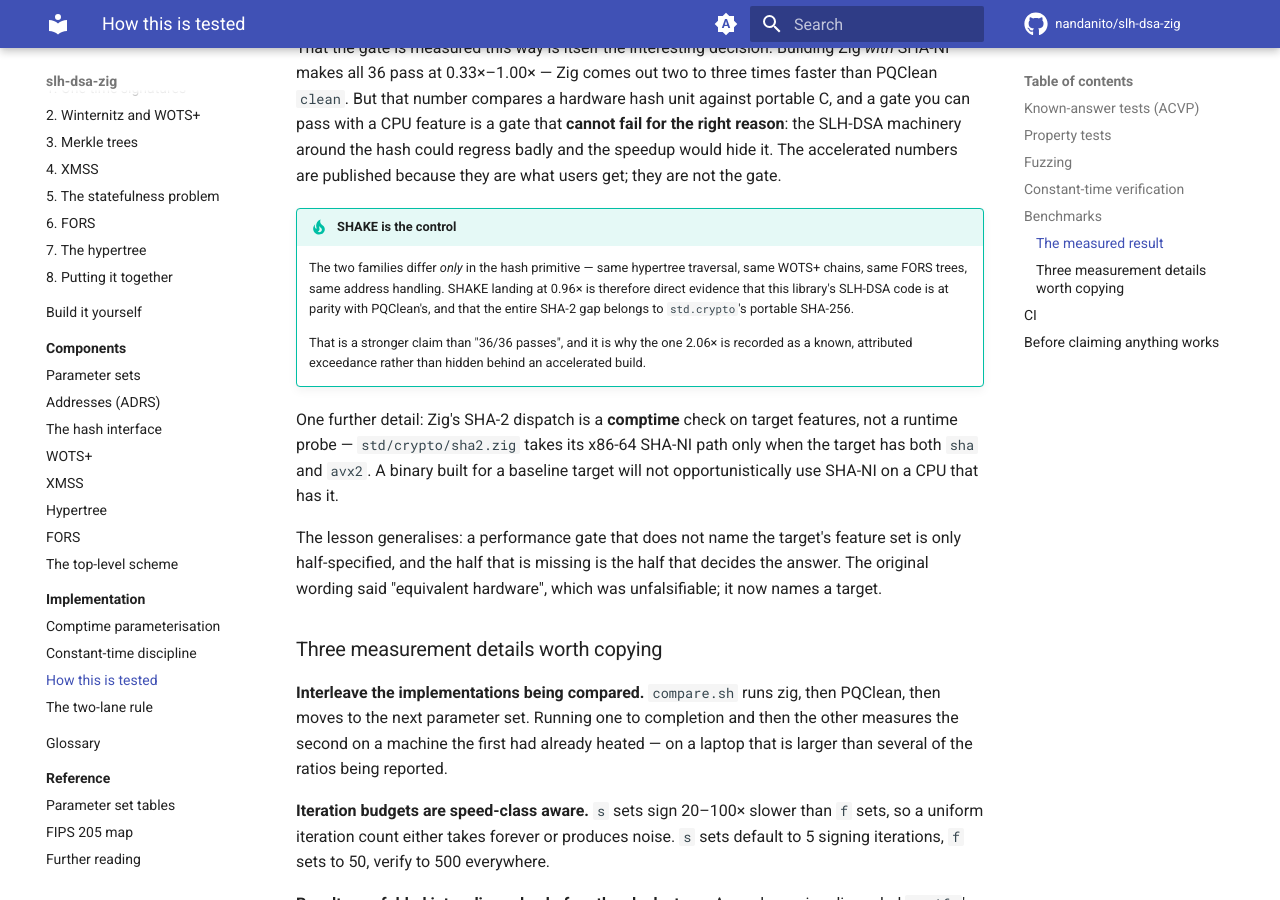
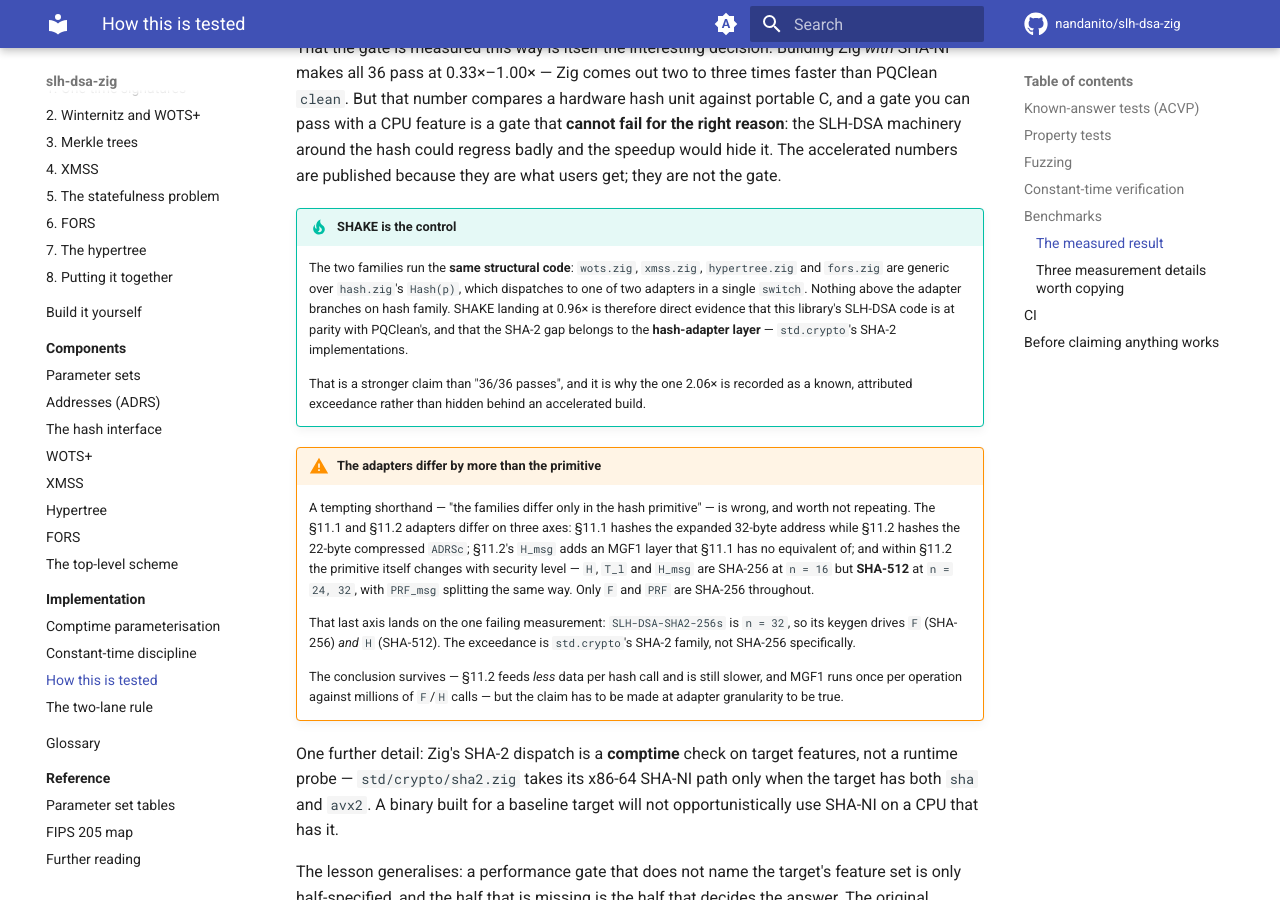
Before and after one commit to nandanito/slh-dsa-zig, an MkDocs documentation site: the page built from docs/implementation/testing.md, in a window 1280 px wide and 900 px high, scrolled down 4282 px. Built offline with MkDocs 1.6.1 and Material for MkDocs 9.7.7, drawn with Linux system fonts in a browser that asks for light colours; comment, search, counter and statistics services are not loaded.

Commit message:
docs: correct the hash-family attribution — adapter, not "the hash primitive" (#53)
Four documents claimed the SHAKE and SHA-2 parameter sets "differ only in the
hash primitive" and attributed the one over-gate benchmark measurement to
std.crypto's SHA-256. Both halves are imprecise, and the second is wrong for
the specific measurement it describes.

Verified against src/ rather than from recollection:

  grep -rn declassify src/            # unrelated, but same audit pass
  grep -rn '\.expand()' src/          # address.zig + hash_shake.zig only
  grep -nE 'sha2|shake|family' src/{wots,xmss,hypertree,fors}.zig

The structural half of the claim holds. wots.zig, xmss.zig, hypertree.zig and
fors.zig are all generic over hash.zig's Hash(p), which dispatches to one of two
adapters in a single switch; nothing above the adapter branches on family, and
Adrs.expand() never appears in a structural module. So the SHAKE control does
establish that this library's SLH-DSA machinery is at parity with PQClean's.

The "only the hash primitive" half does not. The two adapters differ on three
axes: §11.1 hashes the expanded 32-byte ADRS while §11.2 hashes the 22-byte
compressed ADRSc; §11.2's H_msg adds an MGF1 layer that §11.1 has no equivalent
of; and within §11.2 the primitive changes with security level — H, T_l and
H_msg are SHA-256 at n = 16 but SHA-512 at n = 24, 32, with PRF_msg splitting
the same way (hash_sha2.zig:71-72). Only F and PRF are SHA-256 throughout.

That third axis lands squarely on the failing measurement. SLH-DSA-SHA2-256s is
n = 32, so its keygen drives F (SHA-256) and H (SHA-512). Attributing 2.06x to
"std.crypto's SHA-256" names the wrong primitive.

The conclusion survives and is now stated at adapter granularity. Two of the
three axes push toward it rather than against: §11.2 feeds less data per hash
call (22 bytes against 32) and is still slower, and MGF1 runs once per operation
against the millions of F/H calls that dominate a signature. What did not
survive was the precision — weakened deliberately now rather than left for a
reviewer to break.

Surfaced by a pre-publication fact-check of the v0.1.0 launch post, which
carried the same claim inherited from these documents.


Claude-Session: https://claude.ai/code/session_01WHo2GcW6iMZ1qw9QWFybZD

Co-authored-by: Claude Opus 5 <noreply@anthropic.com>

```diff
--- a/docs/implementation/testing.md
+++ b/docs/implementation/testing.md
@@ -196,15 +196,36 @@ published because they are what users get; they are not the gate.
 
 !!! tip "SHAKE is the control"
 
-    The two families differ *only* in the hash primitive — same hypertree
-    traversal, same WOTS+ chains, same FORS trees, same address handling. SHAKE
-    landing at 0.96× is therefore direct evidence that this library's SLH-DSA
-    code is at parity with PQClean's, and that the entire SHA-2 gap belongs to
-    `std.crypto`'s portable SHA-256.
+    The two families run the **same structural code**: `wots.zig`, `xmss.zig`,
+    `hypertree.zig` and `fors.zig` are generic over `hash.zig`'s `Hash(p)`, which
+    dispatches to one of two adapters in a single `switch`. Nothing above the
+    adapter branches on hash family. SHAKE landing at 0.96× is therefore direct
+    evidence that this library's SLH-DSA code is at parity with PQClean's, and
+    that the SHA-2 gap belongs to the **hash-adapter layer** — `std.crypto`'s
+    SHA-2 implementations.
 
     That is a stronger claim than "36/36 passes", and it is why the one 2.06× is
     recorded as a known, attributed exceedance rather than hidden behind an
     accelerated build.
+
+!!! warning "The adapters differ by more than the primitive"
+
+    A tempting shorthand — "the families differ only in the hash primitive" — is
+    wrong, and worth not repeating. The §11.1 and §11.2 adapters differ on three
+    axes: §11.1 hashes the expanded 32-byte address while §11.2 hashes the
+    22-byte compressed `ADRSc`; §11.2's `H_msg` adds an MGF1 layer that §11.1
+    has no equivalent of; and within §11.2 the primitive itself changes with
+    security level — `H`, `T_l` and `H_msg` are SHA-256 at `n = 16` but
+    **SHA-512** at `n = 24, 32`, with `PRF_msg` splitting the same way. Only `F`
+    and `PRF` are SHA-256 throughout.
+
+    That last axis lands on the one failing measurement: `SLH-DSA-SHA2-256s` is
+    `n = 32`, so its keygen drives `F` (SHA-256) *and* `H` (SHA-512). The
+    exceedance is `std.crypto`'s SHA-2 family, not SHA-256 specifically.
+
+    The conclusion survives — §11.2 feeds *less* data per hash call and is still
+    slower, and MGF1 runs once per operation against millions of `F`/`H` calls —
+    but the claim has to be made at adapter granularity to be true.
 
 One further detail: Zig's SHA-2 dispatch is a **comptime** check on target
 features, not a runtime probe — `std/crypto/sha2.zig` takes its x86-64 SHA-NI
```
Also changed, not shown: MILESTONES.md (+36 -7 lines), README.md (+10 -6 lines), bench/README.md (+37 -9 lines).
